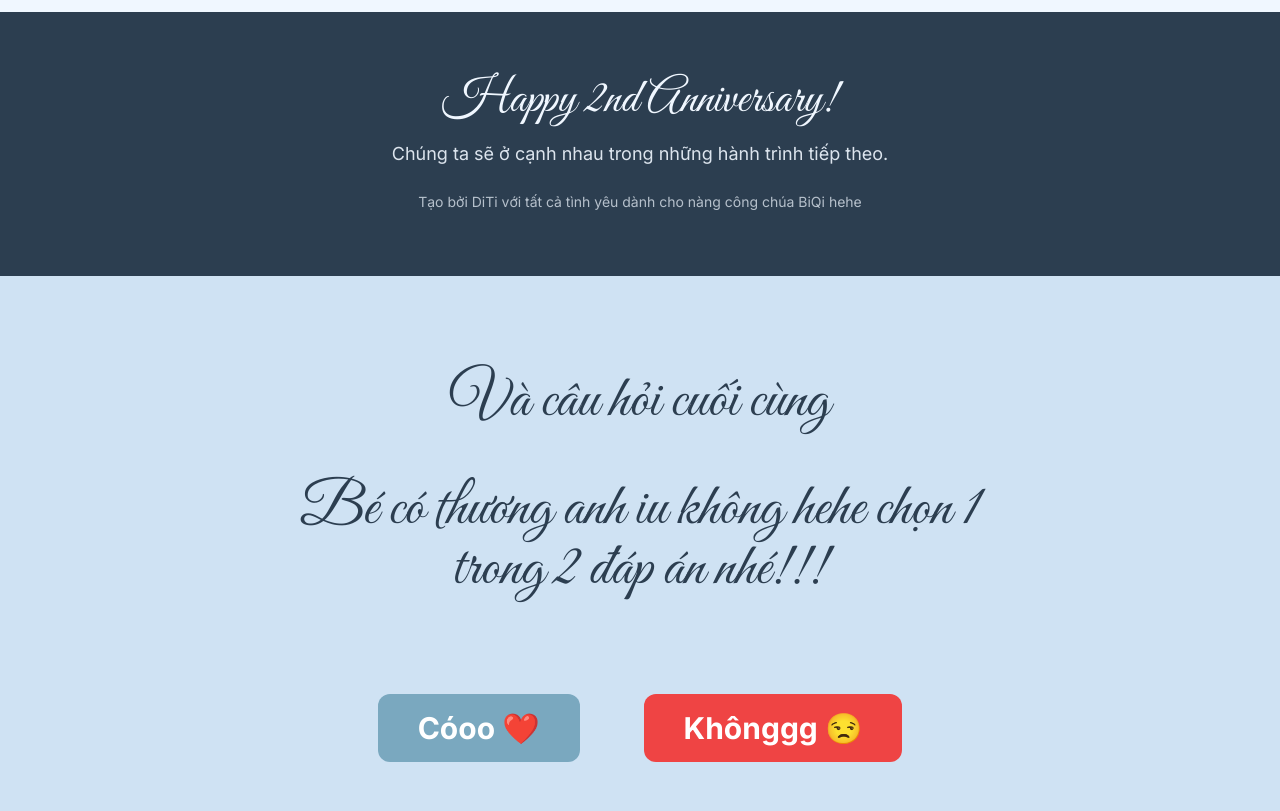
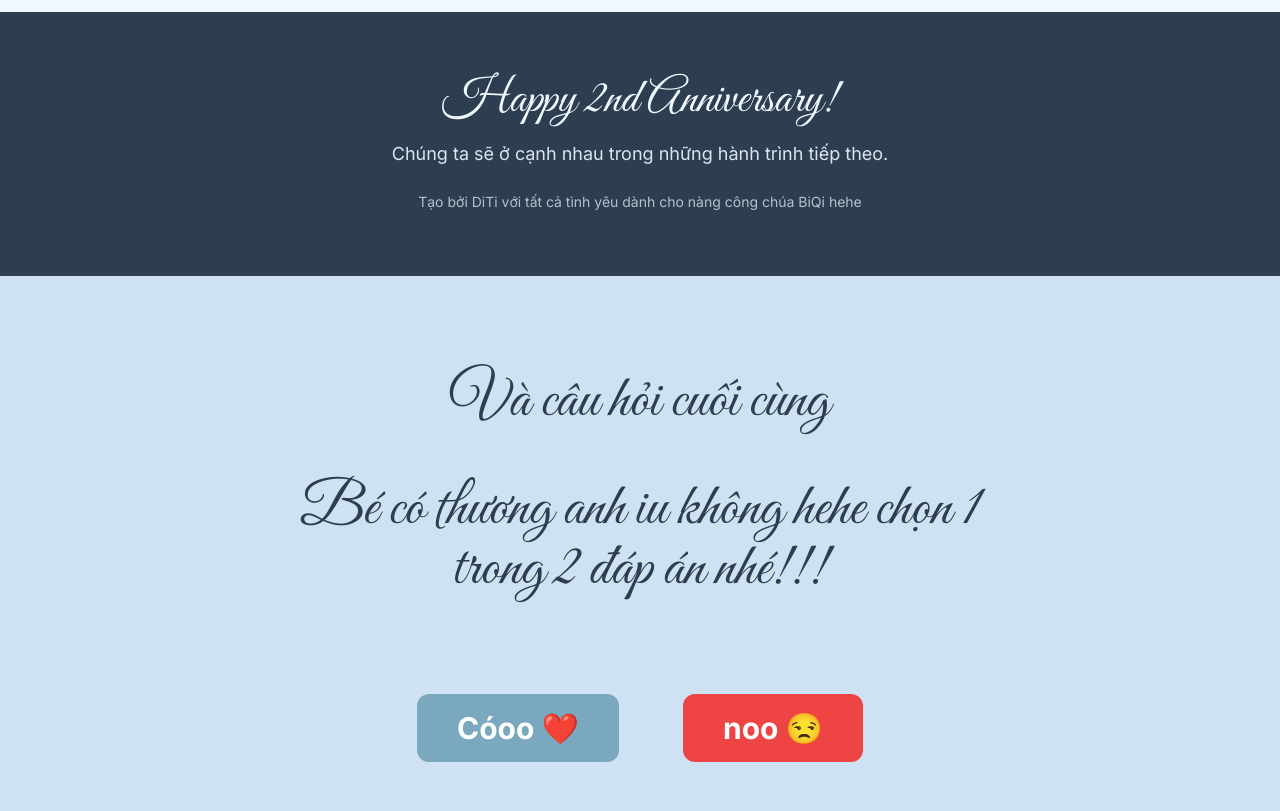
Before and after one commit to dinhtuan1409/dinhtuan1409.github.io, a plain HTML site: page index.html in a window 1280 px wide. Shown: the part 5121-5932 px from the top of the page. Drawn offline with nearby package versions, Linux system fonts and the light colour scheme.

```diff
--- a/index.html
+++ b/index.html
@@ -232,7 +232,7 @@
                     Cóoo ❤️
                 </button>
                 <button id="noBtn" class="bg-red-500 text-white text-2xl md:text-3xl font-semibold py-4 px-10 rounded-xl transition-all duration-300">
-                    Khônggg 😒
+                    noo 😒
                 </button>
             </div>
         </div>
```
